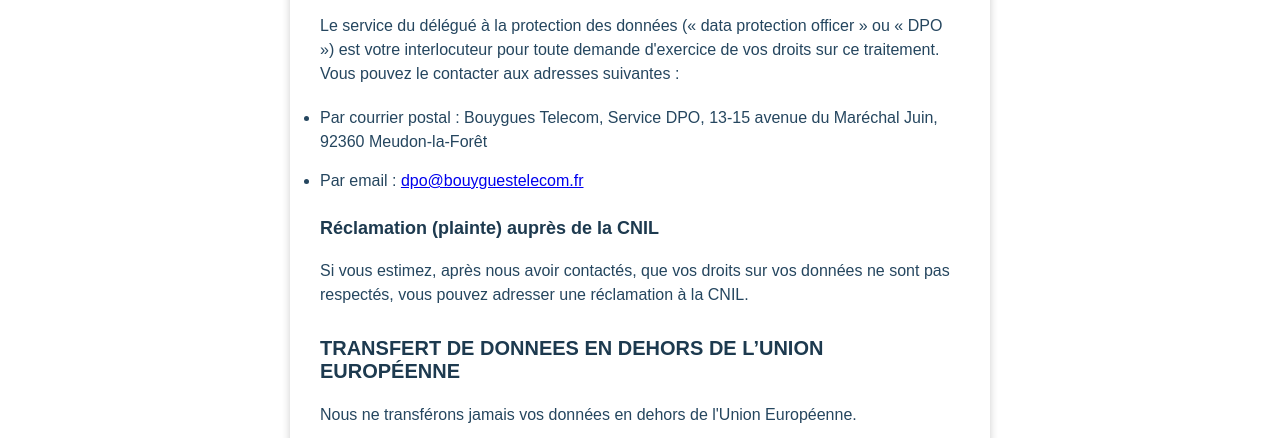
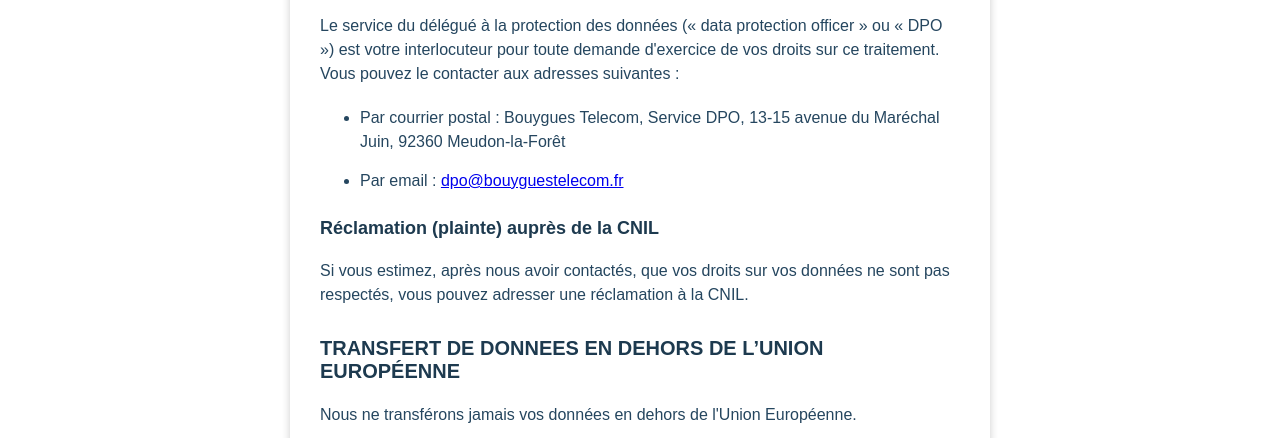
Before and after one commit to bytel-satco/bytel-satco.github.io, a plain HTML site: page index.html in a window 1280 px wide. Shown: the part 862-1300 px from the top of the page. Drawn offline with Linux system fonts and the light colour scheme.

Commit message:
Improve layout by adjusting margins and adding padding for bullet points in content wrapper

```diff
--- a/styles/styles.css
+++ b/styles/styles.css
@@ -16,6 +16,7 @@ body, html {
     background: url('../images/background.jpg') no-repeat center center fixed;
     background-size: cover;
     z-index: -1; /* Garder le background en arrière-plan */
+    margin: -20px auto;
 }
 
 .content-wrapper {
@@ -60,6 +61,10 @@ body, html {
     margin-bottom: 15px; /* Ajouter plus d'espace entre les éléments de liste */
 }
 
+.content-wrapper ul {
+    padding-left: 40px; /* Ajout de l'espacement à gauche pour les bullet points */
+}
+
 @media (max-width: 600px) {
     .content-wrapper {
         padding: 20px; /* Ajuster le padding pour les petits écrans */
```
